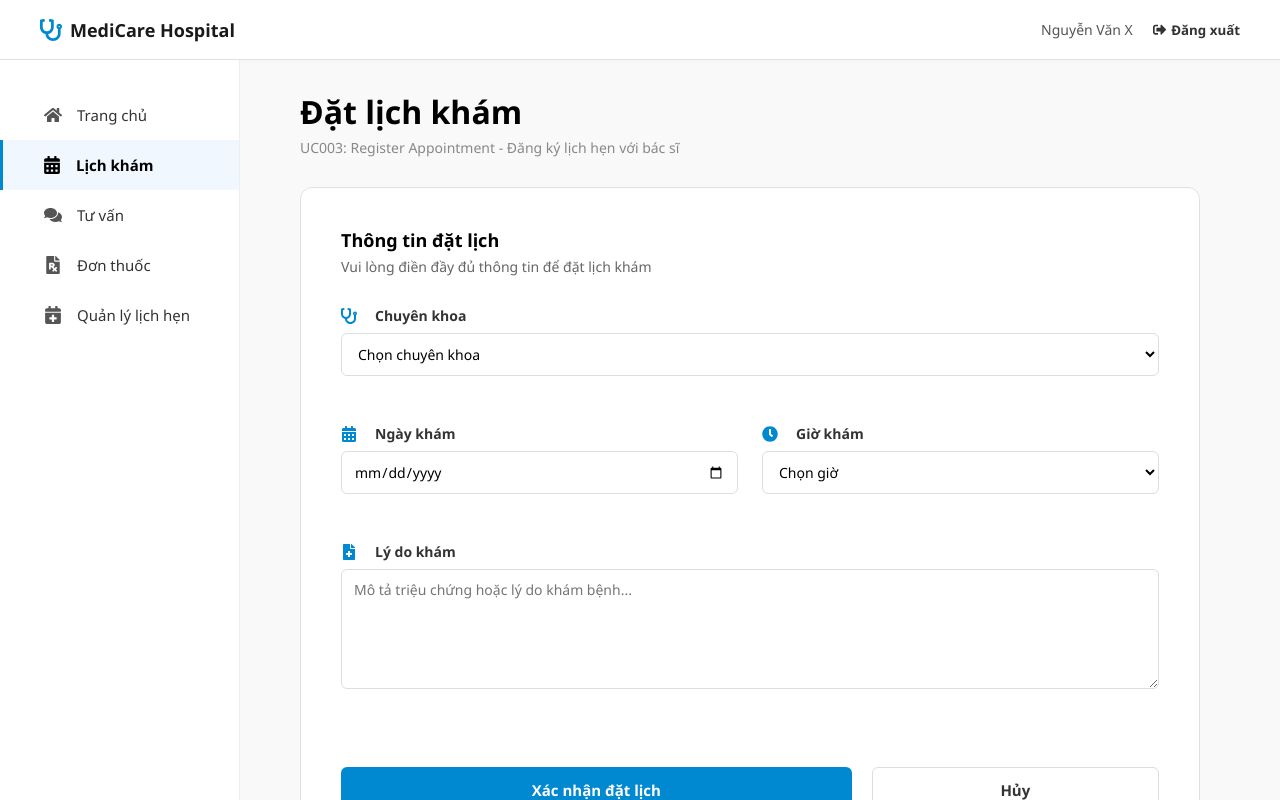
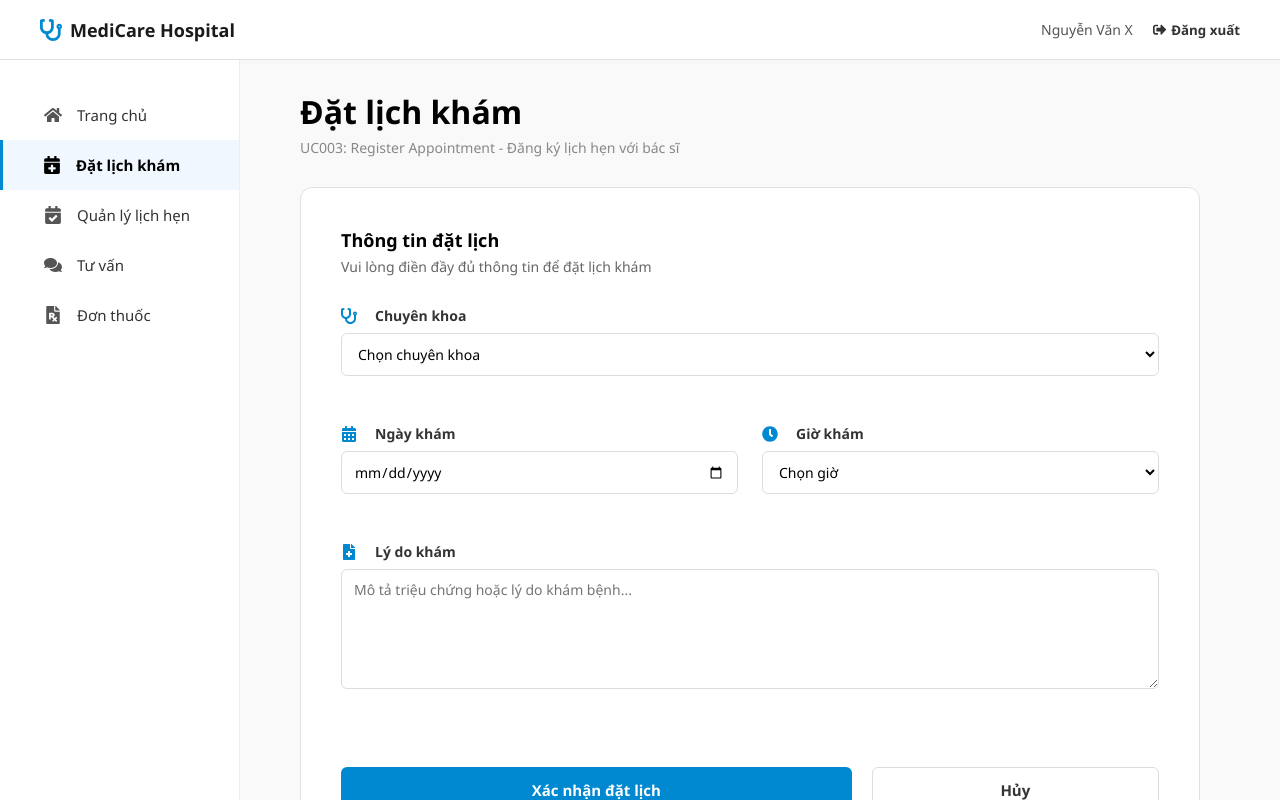
Before and after one commit to Anlozer123/NMCNPM, a React (Create React App) app in the folder client/: page /appointment in a window 1280 px wide. Built offline with nearby package versions, Linux system fonts and the light colour scheme.

Commit message:
fix: use general sidebar on patient's dashboard, prescription, request consult, book appointment

```diff
--- a/client/src/components/Patient/Appointment/PatientAppointments.css
+++ b/client/src/components/Patient/Appointment/PatientAppointments.css
@@ -1,4 +1,4 @@
-/* --- LAYOUT GLOBAL (Copy logic từ trang Prescription để đồng bộ) --- */
+/* --- LAYOUT GLOBAL --- */
 .layout-container {
     display: flex;
     flex-direction: column;
@@ -35,28 +35,7 @@
 /* Body (Sidebar + Content) */
 .body-container { display: flex; flex: 1; overflow: hidden; }
 
-/* Sidebar Menu */
-.sidebar-nav {
-    width: 240px;
-    background-color: #fff;
-    padding-top: 30px;
-}
-.sidebar-nav ul { list-style: none; padding: 0; margin: 0; }
-.sidebar-nav li {
-    padding: 15px 40px;
-    cursor: pointer;
-    display: flex;
-    align-items: center;
-    gap: 15px;
-    color: #333;
-    font-weight: 500;
-    font-size: 15px;
-    transition: all 0.2s;
-}
-.sidebar-nav li:hover { color: #0089d0; }
-.sidebar-nav li.active { font-weight: 700; color: #000; }
-.sidebar-nav li svg { font-size: 18px; color: #555; }
-.sidebar-nav li.active svg { color: #000; }
+/* --- [ĐÃ XÓA] Sidebar Menu Styles cũ vì đã dùng Component chung --- */
 
 /* Main Content Area */
 .main-content-area {
@@ -181,10 +160,10 @@
     max-width: 900px;
     margin-top: 20px;
     border: 1px solid #e0e0e0;
-    border-radius: 12px; /* Bo góc giống hình */
-    padding: 25px 40px; /* Padding rộng */
+    border-radius: 12px;
+    padding: 25px 40px;
     color: #555;
     font-size: 13px;
     line-height: 1.6;
-    background-color: #fff; /* Nền trắng */
+    background-color: #fff;
 }
--- a/client/src/components/Patient/Appointment/PatientAppointments.js
+++ b/client/src/components/Patient/Appointment/PatientAppointments.js
@@ -1,18 +1,14 @@
 import React, { useState } from "react";
 import { useNavigate } from "react-router-dom";
 import {
-  FaHome,
-  FaCalendarAlt,
-  FaComments,
-  FaFilePrescription,
   FaSignOutAlt,
   FaStethoscope,
+  FaCalendarAlt,
   FaClock,
-  FaFileMedical,
-  FaInfoCircle,
-  FaCalendarPlus
+  FaFileMedical
 } from "react-icons/fa";
-import "./PatientAppointments.css"; // Import CSS
+import PatientSidebar from "../Sidebar/PatientSidebar"; // <--- Import Component Sidebar dùng chung
+import "./PatientAppointments.css";
 
 const PatientAppointment = () => {
   const navigate = useNavigate();
@@ -80,7 +76,7 @@ const PatientAppointment = () => {
 
   return (
     <div className="layout-container">
-      {/* --- HEADER (Giống trang Đặt đơn thuốc) --- */}
+      {/* --- HEADER --- */}
       <header className="top-header">
         <div className="logo-section" onClick={() => navigate("/dashboard")}>
           <FaStethoscope className="logo-icon" />
@@ -95,26 +91,9 @@ const PatientAppointment = () => {
       </header>
 
       <div className="body-container">
-        {/* --- SIDEBAR MỚI (Đơn giản, đúng theo hình) --- */}
-        <aside className="sidebar-nav">
-          <ul>
-            <li onClick={() => navigate("/dashboard")}>
-              <FaHome /> Trang chủ
-            </li>
-            <li className="active">
-              <FaCalendarAlt /> Lịch khám
-            </li>
-            <li onClick={() => navigate("/request-consultation")}>
-              <FaComments /> Tư vấn
-            </li>
-            <li onClick={() => navigate("/prescription")}>
-              <FaFilePrescription /> Đơn thuốc
-            </li>
-            <li onClick={() => navigate("/my-appointments")}>
-              <FaCalendarPlus /> Quản lý lịch hẹn
-            </li>
-          </ul>
-        </aside>
+        {/* --- SỬ DỤNG COMPONENT SIDEBAR DÙNG CHUNG --- */}
+        <PatientSidebar />
+        {/* ------------------------------------------- */}
 
         {/* --- MAIN CONTENT --- */}
         <main className="main-content-area">
@@ -200,7 +179,7 @@ const PatientAppointment = () => {
                   className={`form-control textarea ${showError ? "input-error" : ""}`}
                 ></textarea>
 
-                {/* Tooltip lỗi (Giữ nguyên logic) */}
+                {/* Tooltip lỗi */}
                 {showError && (
                   <div className="error-tooltip">
                     Vui lòng điền vào trường này.
--- a/client/src/components/Patient/Dashboard/PatientDashboard.css
+++ b/client/src/components/Patient/Dashboard/PatientDashboard.css
@@ -35,28 +35,7 @@
 /* Body */
 .body-container { display: flex; flex: 1; overflow: hidden; }
 
-/* Sidebar */
-.sidebar-nav {
-    width: 240px;
-    background-color: #fff;
-    padding-top: 30px;
-}
-.sidebar-nav ul { list-style: none; padding: 0; margin: 0; }
-.sidebar-nav li {
-    padding: 15px 40px;
-    cursor: pointer;
-    display: flex;
-    align-items: center;
-    gap: 15px;
-    color: #333;
-    font-weight: 500;
-    font-size: 15px;
-    transition: all 0.2s;
-}
-.sidebar-nav li:hover { color: #0089d0; }
-.sidebar-nav li.active { font-weight: 700; color: #000; }
-.sidebar-nav li svg { font-size: 18px; color: #555; }
-.sidebar-nav li.active svg { color: #000; }
+/* --- [ĐÃ XÓA] Sidebar CSS cũ vì đã dùng Component chung --- */
 
 /* Main Content Area */
 .main-content-area {
--- a/client/src/components/Patient/Prescription/Prescription.css
+++ b/client/src/components/Patient/Prescription/Prescription.css
@@ -53,42 +53,7 @@
     overflow: hidden;
 }
 
-/* --- SIDEBAR MỚI (Đơn giản, không Avatar) --- */
-.sidebar-nav {
-    width: 240px;
-    background-color: #fff;
-    padding-top: 30px;
-    /* Không có border-right trong hình, nhưng thêm vào để phân cách rõ hơn nếu muốn */
-}
-
-.sidebar-nav ul {
-    list-style: none;
-    padding: 0;
-    margin: 0;
-}
-
-.sidebar-nav li {
-    padding: 15px 40px; /* Căn lề trái giống hình */
-    cursor: pointer;
-    display: flex;
-    align-items: center;
-    gap: 15px;
-    color: #333;
-    font-weight: 500;
-    font-size: 15px;
-    transition: all 0.2s;
-}
-
-.sidebar-nav li:hover { color: #0089d0; }
-
-.sidebar-nav li.active {
-    font-weight: 700; /* Chỉ in đậm, không đổi màu nền quá nhiều */
-    color: #000;
-}
-/* Icon trong menu */
-.sidebar-nav li svg { font-size: 18px; color: #555; }
-.sidebar-nav li.active svg { color: #000; }
-
+/* --- [ĐÃ XÓA] Sidebar CSS cũ vì đã dùng Component chung --- */
 
 /* --- MAIN CONTENT --- */
 .main-content-area {
--- a/client/src/components/Patient/RequestConsultation/RequestConsultation.css
+++ b/client/src/components/Patient/RequestConsultation/RequestConsultation.css
@@ -55,41 +55,7 @@
   overflow: hidden;
 }
 
-/* Sidebar */
-.sidebar-nav {
-  width: 240px;
-  background-color: #ffffff;
-  border-right: 1px solid #e0e0e0;
-  padding-top: 20px;
-}
-
-.sidebar-nav ul {
-  list-style: none;
-  padding: 0;
-  margin: 0;
-}
-
-.sidebar-nav li {
-  padding: 12px 24px;
-  cursor: pointer;
-  display: flex;
-  align-items: center;
-  gap: 12px;
-  color: #333;
-  transition: all 0.2s;
-  font-weight: 500;
-}
-
-.sidebar-nav li:hover {
-  background-color: #f0f7ff;
-  color: #0089d0;
-}
-
-.sidebar-nav li.active {
-  border-left: 4px solid #0089d0;
-  background-color: #e6f4fa; /* Màu xanh rất nhạt khi active */
-  color: #0089d0; /* Chữ màu xanh đậm */
-}
+/* --- [ĐÃ XÓA] Sidebar CSS cũ vì đã dùng Component chung --- */
 
 /* Main Content */
 .main-content-area {
--- a/client/src/components/Patient/RequestConsultation/RequestConsultation.js
+++ b/client/src/components/Patient/RequestConsultation/RequestConsultation.js
@@ -1,23 +1,19 @@
 import React, { useState, useEffect } from "react";
 import { useNavigate } from "react-router-dom";
 import {
-  FaHome,
-  FaCalendarAlt,
   FaComments,
-  FaFilePrescription,
   FaSignOutAlt,
   FaUpload,
-  FaNotesMedical,
   FaExclamationCircle,
-  FaStethoscope,
-  FaCalendarPlus
+  FaStethoscope
 } from "react-icons/fa";
-import "./RequestConsultation.css"; // Import file CSS bên dưới
+import PatientSidebar from "../Sidebar/PatientSidebar"; // <--- Import Sidebar dùng chung
+import "./RequestConsultation.css";
 
 const RequestConsultation = () => {
   const navigate = useNavigate();
 
-  // Giả lập thông tin user (Precondition: Patient must be logged in )
+  // Giả lập thông tin user
   const user = JSON.parse(localStorage.getItem("user")) || { FullName: "Nguyễn Văn X" };
 
   // State quản lý form
@@ -30,12 +26,11 @@ const RequestConsultation = () => {
 
   const [loading, setLoading] = useState(false);
 
-  // Load bản nháp nếu có (Hỗ trợ Alt Flow 3a: Resume draft )
+  // Load bản nháp nếu có
   useEffect(() => {
     const savedDraft = localStorage.getItem("consultation_draft");
     if (savedDraft) {
       setFormData(JSON.parse(savedDraft));
-      // Tùy chọn: Thông báo cho user biết đã khôi phục bản nháp
     }
   }, []);
 
@@ -57,9 +52,8 @@ const RequestConsultation = () => {
     navigate("/login");
   };
 
-  // Xử lý gửi yêu cầu (UC Main Flow & Alternate Flow)
+  // Xử lý gửi yêu cầu
   const handleSubmit = async () => {
-    // 1. UC Alt Flow 2a: Incomplete information -> System prompts
     if (!formData.department || !formData.urgency || !formData.symptoms) {
       alert("Vui lòng điền đầy đủ các trường thông tin bắt buộc (Chuyên khoa, Mức độ, Triệu chứng).");
       return;
@@ -68,26 +62,21 @@ const RequestConsultation = () => {
     setLoading(true);
 
     try {
-      // Giả lập gửi API (Main Flow 3: Sends the request )
-      // Constraint: Response time < 3 seconds
       await new Promise((resolve, reject) => {
         setTimeout(() => {
-          // Giả lập tỉ lệ lỗi mạng để test Alt Flow 3a (bạn có thể xóa dòng Math.random này khi chạy thật)
           const isNetworkError = Math.random() < 0.1;
           if (isNetworkError) reject(new Error("Network Error"));
           else resolve();
         }, 1500);
       });
 
-      // Main Flow 4: System notifies successful submission
       alert("Gửi yêu cầu tư vấn thành công! Bác sĩ sẽ phản hồi sớm.");
-      localStorage.removeItem("consultation_draft"); // Xóa nháp sau khi gửi thành công
-      navigate("/dashboard"); // Quay về trang chủ hoặc danh sách tư vấn
+      localStorage.removeItem("consultation_draft");
+      navigate("/dashboard");
 
     } catch (error) {
-      // UC Alt Flow 3a: Network failure -> Save draft locally and notify
       console.error(error);
-      const draftData = { ...formData, file: null }; // Không lưu file vào localstorage được
+      const draftData = { ...formData, file: null };
       localStorage.setItem("consultation_draft", JSON.stringify(draftData));
       alert("Lỗi kết nối! Hệ thống đã lưu bản nháp, vui lòng thử lại sau.");
     } finally {
@@ -99,7 +88,7 @@ const RequestConsultation = () => {
     <div className="layout-container">
       {/* Header */}
       <header className="top-header">
-        <div className="logo-section">
+        <div className="logo-section" onClick={() => navigate("/dashboard")} style={{cursor: 'pointer'}}>
           <FaStethoscope className="logo-icon" />
           <span className="brand-name">MediCare Hospital</span>
         </div>
@@ -112,18 +101,9 @@ const RequestConsultation = () => {
       </header>
 
       <div className="body-container">
-        {/* Sidebar Navigation */}
-        <aside className="sidebar-nav">
-          <ul>
-            <li onClick={() => navigate("/dashboard")}><FaHome /> Trang chủ</li>
-            <li onClick={() => navigate("/appointment")}><FaCalendarAlt /> Lịch khám</li>
-            <li className="active"><FaComments /> Tư vấn</li>
-            <li onClick={() => navigate("/prescription")}><FaFilePrescription /> Đơn thuốc</li>
-            <li onClick={() => navigate("/my-appointments")}>
-              <FaCalendarPlus /> Quản lý lịch hẹn
-            </li>
-          </ul>
-        </aside>
+        {/* --- SỬ DỤNG SIDEBAR DÙNG CHUNG --- */}
+        <PatientSidebar />
+        {/* ---------------------------------- */}
 
         {/* Main Content Area */}
         <main className="main-content-area">
```
Also changed, not shown: client/src/components/Patient/Dashboard/PatientDashboard.js (+4 -22 lines), client/src/components/Patient/Prescription/Prescription.js (+7 -28 lines).
